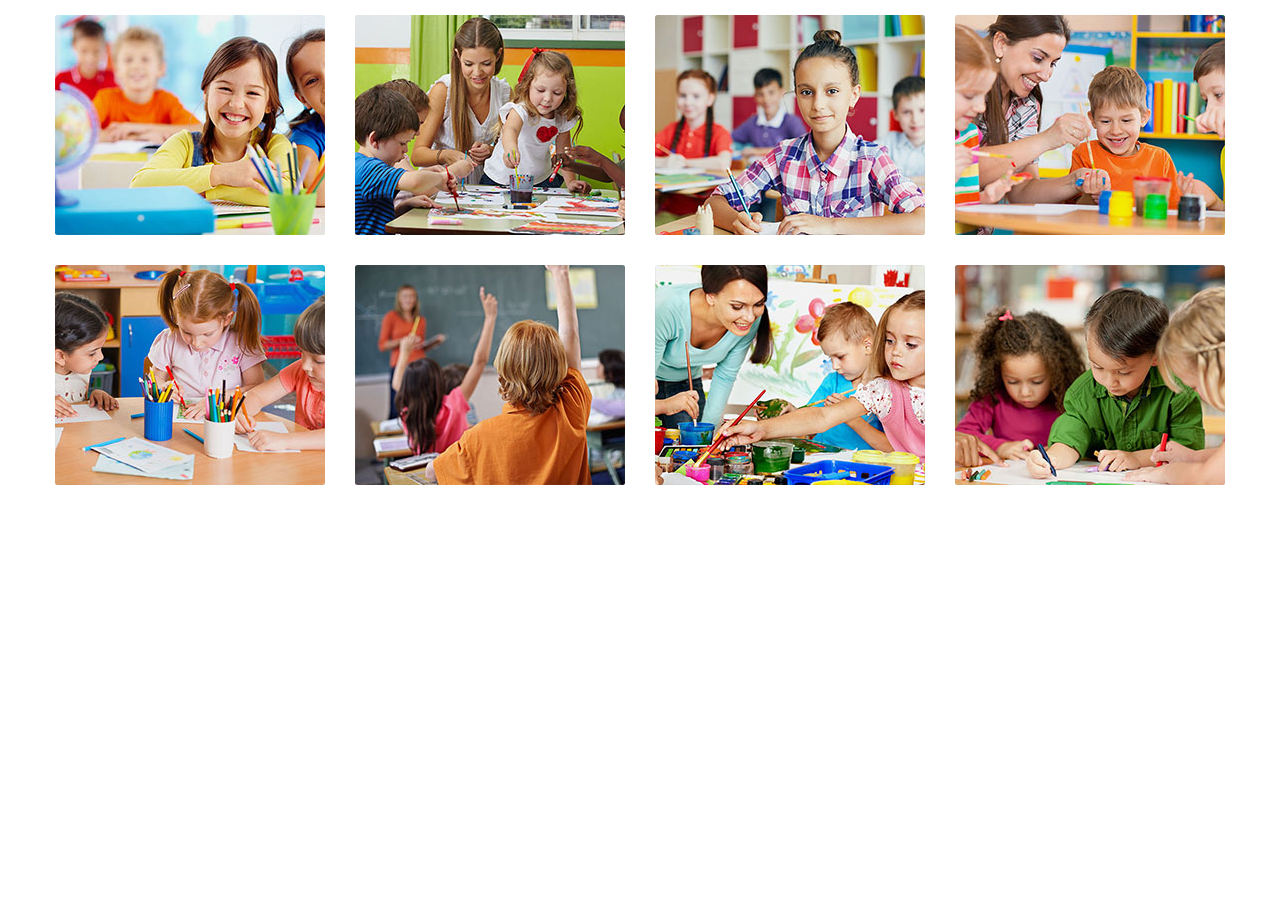
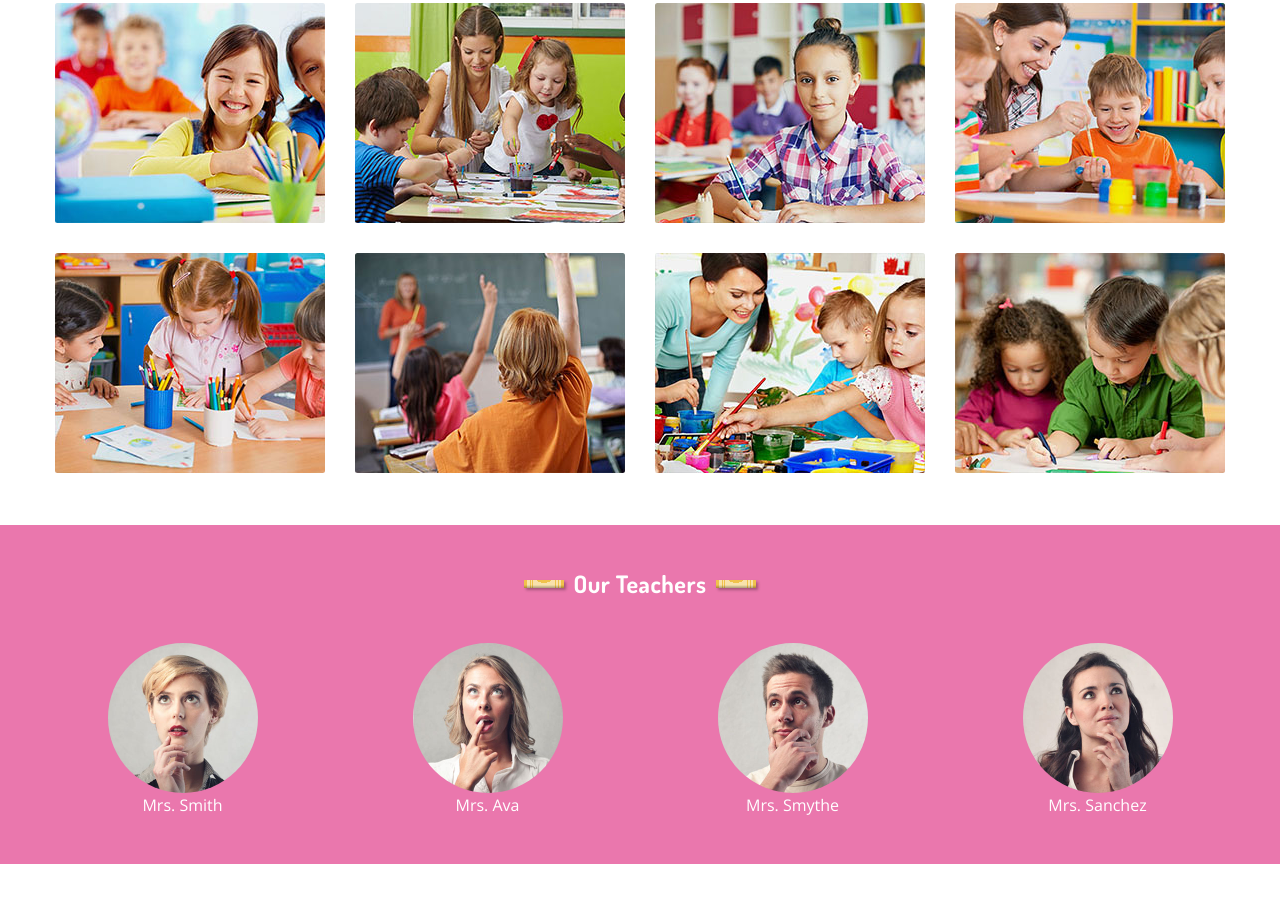
Before and after one commit to rakelbjork/G-uppgift, a plain HTML site: page index.html in a window 1280 px wide. Shown: the part 1380-2282 px from the top of the page. Before the commit the page ends 1880 px from the top, so only its background shows below. Drawn offline with nearby package versions, Linux system fonts and the light colour scheme.

Commit message:
Teachers

```diff
--- a/css/flex.css
+++ b/css/flex.css
@@ -14,4 +14,5 @@
 /*ALIGN AND JUSTIFY*/
 .justify-content-between { justify-content: space-between; }
 .justify-content-center { justify-content: center; }
+.justify-content-around { justify-content: space-around;}
 .align-items-center { align-items: center; }
--- a/css/layout.css
+++ b/css/layout.css
@@ -73,6 +73,7 @@
 
 /*CIRCLE*/
 .circle { border-radius: 100%;}
+.circle-lg { width: 15rem; height: 15rem;}
 
 
 /*SHADOWS*/
--- a/index.html
+++ b/index.html
@@ -16,9 +16,9 @@
 
 </head>
 <body>
-    <!--Navigation-->
+    <!-- Navigation-->
     <header>
-        <!--Colored Bars -->
+        <!-- Colored Bars -->
         <div class="d-flex">
             <div class="flex-grow bg-warning bar-height"></div>
             <div class="flex-grow bg-success bar-height"></div>
@@ -78,7 +78,7 @@
             </div>
         </nav>
 
-        <!--Colored Bars (small devices) -->
+        <!-- Colored Bars (small devices) -->
         <div class="d-flex">
 
             <div class="flex-grow bg-warning bar-height"></div>
@@ -96,7 +96,7 @@
             <div class="flex-grow bg-cozy bar-height"></div>
         </div>
 
-        <!--Drop-down Nav (small devices) -->
+        <!-- Drop-down Nav (small devices) -->
         <div class="mx-6 d-none">
             <a href="#" class="d-flex flex-reverse align-items-center text-decoration-none p-6 border-bottom-xs">
                 <div class="d-flex align-items-center justify-content-center bg-info p-4 circle shadow-sm">
@@ -159,14 +159,14 @@
         </figure>
     </section>
 
-    <!--Features Heading -->
+    <!-- Features Heading -->
     <section class="d-flex justify-content-center align-items-center my-15">
         <div class="crayon" style="--crayon-color: #b5d56a; --crayon-paper-color: #e4f0cc; --crayon-line-color: #b5d56a;"></div>
         <h2 class="mx-4 text-cozy">Our Features</h2>
         <div class="crayon" style="--crayon-color: #b5d56a; --crayon-paper-color: #e4f0cc; --crayon-line-color: #b5d56a;"></div>
     </section>
 
-    <!--Contact -->
+    <!-- Contact -->
     <section class="d-flex justify-content-center mb-15">
         <div class="d-flex justify-content-between flex-wrap max width px-12">
             <!--Feature -->
@@ -268,14 +268,14 @@
         </div>
     </section>
 
-    <!--Image Gallery Heading -->
-    <section class="d-flex justify-content-center align-items-center my-15 mb-10">
+    <!-- Image Gallery Heading -->
+    <section class="d-flex justify-content-center align-items-center mt-15 mb-10">
         <div class="crayon" style="--crayon-color: #ea7066; --crayon-paper-color: #fab2ab; --crayon-line-color: #ea7066;"></div>
         <h2 class="mx-4 text-warning">Image Gallery</h2>
         <div class="crayon" style="--crayon-color: #ea7066; --crayon-paper-color: #fab2ab; --crayon-line-color: #ea7066;"></div>
     </section>
 
-    <!--Image Gallery -->
+    <!-- Image Gallery -->
     <section class="d-flex justify-content-center align-items-center">
         <!--Images-->
         <div class="d-flex justify-content-center flex-wrap max-width">
@@ -290,5 +290,36 @@
         </div>
     </section>
 
+    <!-- Teachers -->
+    <div class="bg-cozy my-15 p-12">
+        <!--Teachers Heading -->
+        <section class="d-flex justify-content-center align-items-center mt-4 mb-10">
+            <div class="crayon" style="--crayon-color: #f0c24b; --crayon-paper-color: #f8e2ab; --crayon-line-color: #f0c24b;"></div>
+            <h2 class="mx-4 text-white">Our Teachers</h2>
+            <div class="crayon" style="--crayon-color: #f0c24b; --crayon-paper-color: #f8e2ab; --crayon-line-color: #f0c24b;"></div>
+        </section>
+
+        <!-- Our Teachers -->
+        <div class="d-flex flex-wrap justify-content-around text-white max-width mx-auto">
+            <div class="d-flex flex-column align-items-center m-6">
+                <img src="images/school images/images/avatars/avatar-1.jpg" class="circle circle-lg" alt="Teacher">
+                <div>Mrs. Smith</div>
+            </div>
+            <div class="d-flex flex-column align-items-center m-6">
+                <img src="images/school images/images/avatars/avatar-2.jpg" class="circle circle-lg" alt="Teacher">
+                <div>Mrs. Ava</div>
+            </div>
+            <div class="d-flex flex-column align-items-center m-6">
+                <img src="images/school images/images/avatars/avatar-3.jpg" class="circle circle-lg" alt="Teacher">
+                <div>Mrs. Smythe</div>
+            </div>
+            <div class="d-flex flex-column align-items-center m-6">
+                <img src="images/school images/images/avatars/avatar-4.jpg" class="circle circle-lg" alt="Teacher">
+                <div>Mrs. Sanchez</div>
+            </div>
+        </div>
+
+    </div>
+
 </body>
 </html>
```
